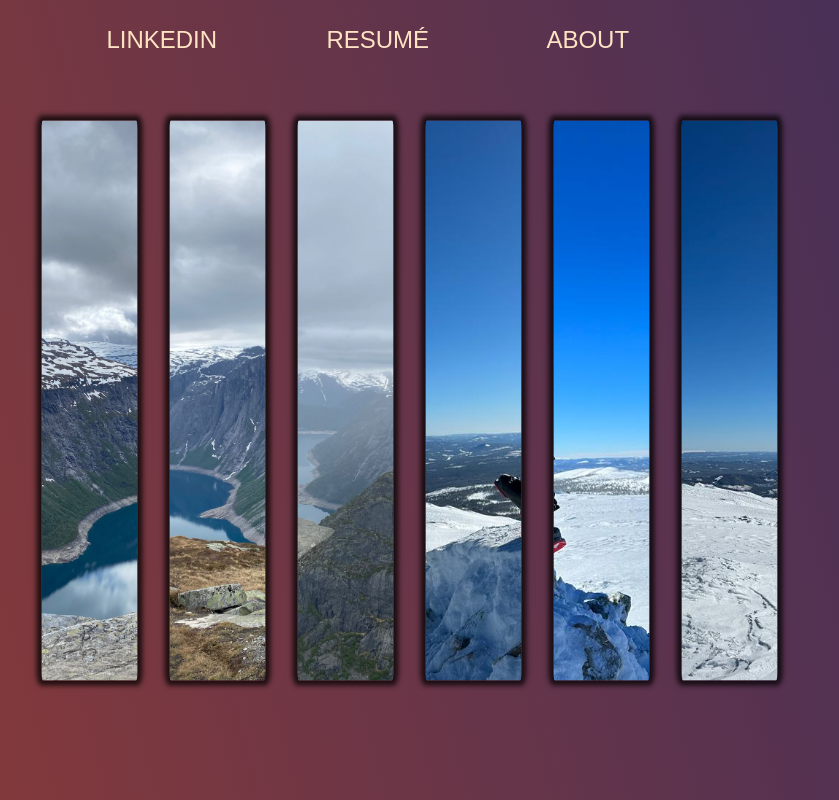
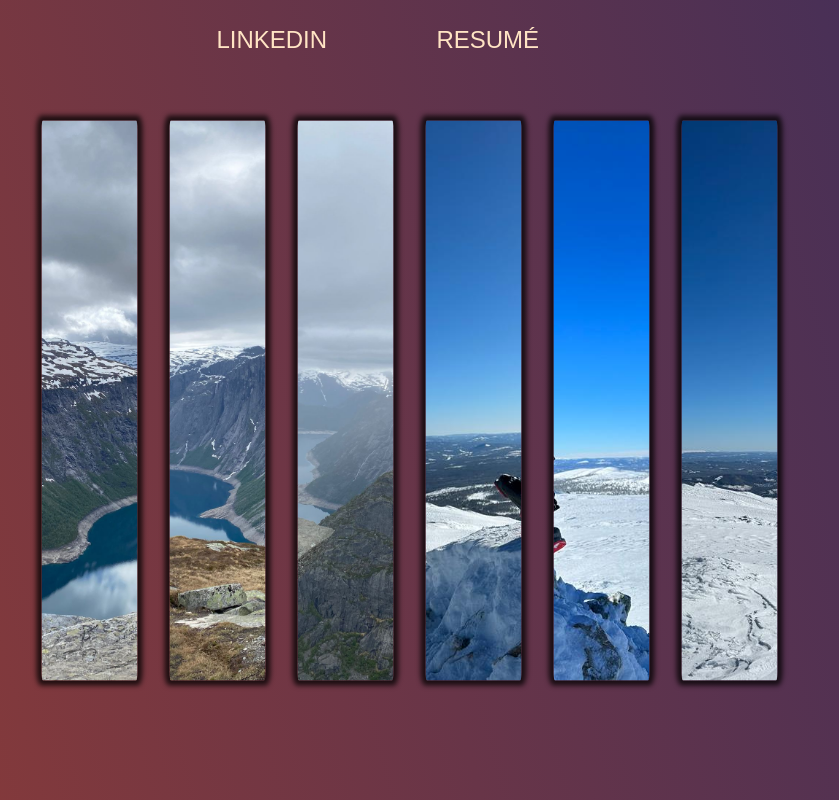
Before and after one commit to MarRadman/MyPage, a website: page MyPage.html in a window 1280 px wide. Shown: the whole page, without its empty margins (252-1091 px from the left). Drawn offline with Linux system fonts and the light colour scheme.

Commit message:
Update MyPage.html
take down for now

```diff
--- a/MyPage.html
+++ b/MyPage.html
@@ -11,7 +11,7 @@
     <nav class="navMenu">
       <a href="https://www.linkedin.com/in/martin-rådmans-9a5367114" target="_blank">LinkedIn</a>
       <a href="https://marradman.github.io/MyPage/2024CV-1.pdf" target="_blank">Resumé</a>
-      <a href="https://marradman.github.io/MyPage/Personligt_brev.pdf" target="_blank">About</a>
+<!--       <a href="https://marradman.github.io/MyPage/Personligt_brev.pdf" target="_blank">About</a> -->
     </nav>
     <div id="image-track" data-mouse-down-at="0" data-prev-percentage="0"> <!-- https://developer.mozilla.org/en-US/docs/Learn/HTML/Howto/Use_data_attributes -->
       <img class="image" src="TrolltungaFjord.jpg" draggable="false" />
```
